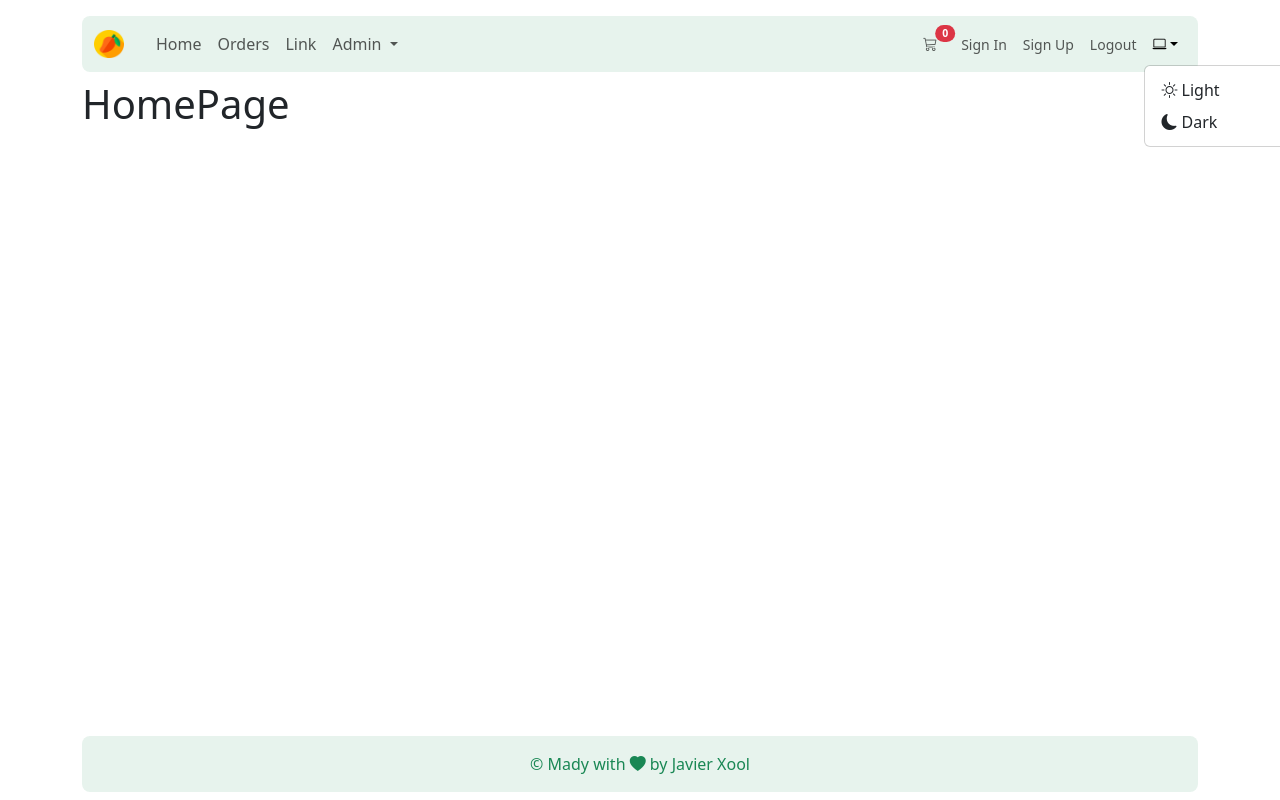
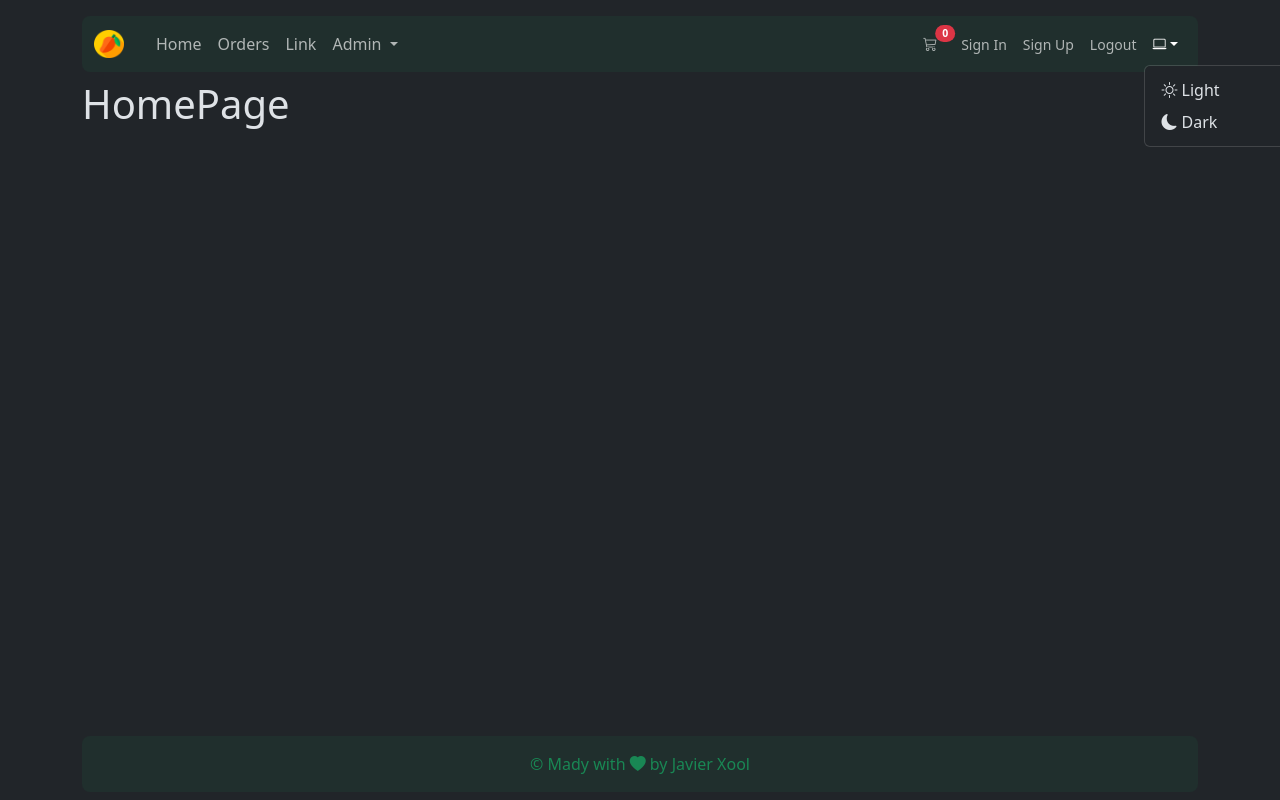
Before and after one commit to JLXP/MangoFusion_Vue, a Vue app: page / in a window 1280 px wide. Both pictures are taken after a click on the button 1165 px from the left and 44 px from the top of the page. Shown: the top 800 px of the page. Built offline with nearby package versions, Linux system fonts and the light colour scheme.

Commit message:
pinia persist

```diff
--- a/package.json
+++ b/package.json
@@ -16,6 +16,7 @@
     "bootstrap": "5.3.8",
     "bootstrap-icons": "^1.13.1",
     "pinia": "^3.0.4",
+    "pinia-plugin-persistedstate": "^4.7.1",
     "vue": "^3.5.26",
     "vue-router": "^4.6.4"
   },
--- a/src/components/layout/Header.vue
+++ b/src/components/layout/Header.vue
@@ -111,12 +111,20 @@
             </a>
             <ul class="dropdown-menu">
               <li>
-                <button class="dropdown-item" aria-current="page">
+                <button
+                  class="dropdown-item"
+                  aria-current="page"
+                  @click="themeStore.setTheme('light')"
+                >
                   <i class="bi bi-sun"></i> Light
                 </button>
               </li>
               <li>
-                <button class="dropdown-item" aria-current="page">
+                <button
+                  class="dropdown-item"
+                  aria-current="page"
+                  @click="themeStore.setTheme('dark')"
+                >
                   <i class="bi bi-moon-fill"></i> Dark
                 </button>
               </li>
@@ -129,4 +137,7 @@
 </template>
 <script setup>
 import { APP_ROUTE_NAMES } from '@/constants/routerName'
+import { useThemeStore } from '@/stores/themeStore'
+
+const themeStore = useThemeStore()
 </script>
--- a/src/main.js
+++ b/src/main.js
@@ -1,4 +1,3 @@
-
 import { createApp } from 'vue'
 import { createPinia } from 'pinia'
 
@@ -9,10 +8,19 @@ import 'bootstrap-icons/font/bootstrap-icons.css'
 import App from './App.vue'
 import router from './router/routes'
 
+import piniaPluginPersistedstate from 'pinia-plugin-persistedstate'
+import { useThemeStore } from './stores/themeStore'
 
 const app = createApp(App)
+const pinia = createPinia()
+pinia.use(piniaPluginPersistedstate)
 
-app.use(createPinia())
+app.use(pinia)
 app.use(router)
 
+const themeStore = useThemeStore()
+if (themeStore.theme) {
+  document.body.setAttribute('data-bs-theme', themeStore.theme)
+}
+
 app.mount('#app')
--- /dev/null
+++ b/src/stores/themeStore.js
@@ -0,0 +1,19 @@
+import { defineStore } from 'pinia'
+import { ref } from 'vue'
+
+export const useThemeStore = defineStore(
+  'themeStore',
+  () => {
+    const theme = ref('dark')
+
+    const setTheme = (newTheme) => {
+      theme.value = newTheme
+      document.body.setAttribute('data-bs-theme', newTheme)
+    }
+    return {
+      theme,
+      setTheme,
+    }
+  },
+  { persist: true },
+)
```
Also changed, not shown: 1 other file (tests, documents, lock files or other folders).
